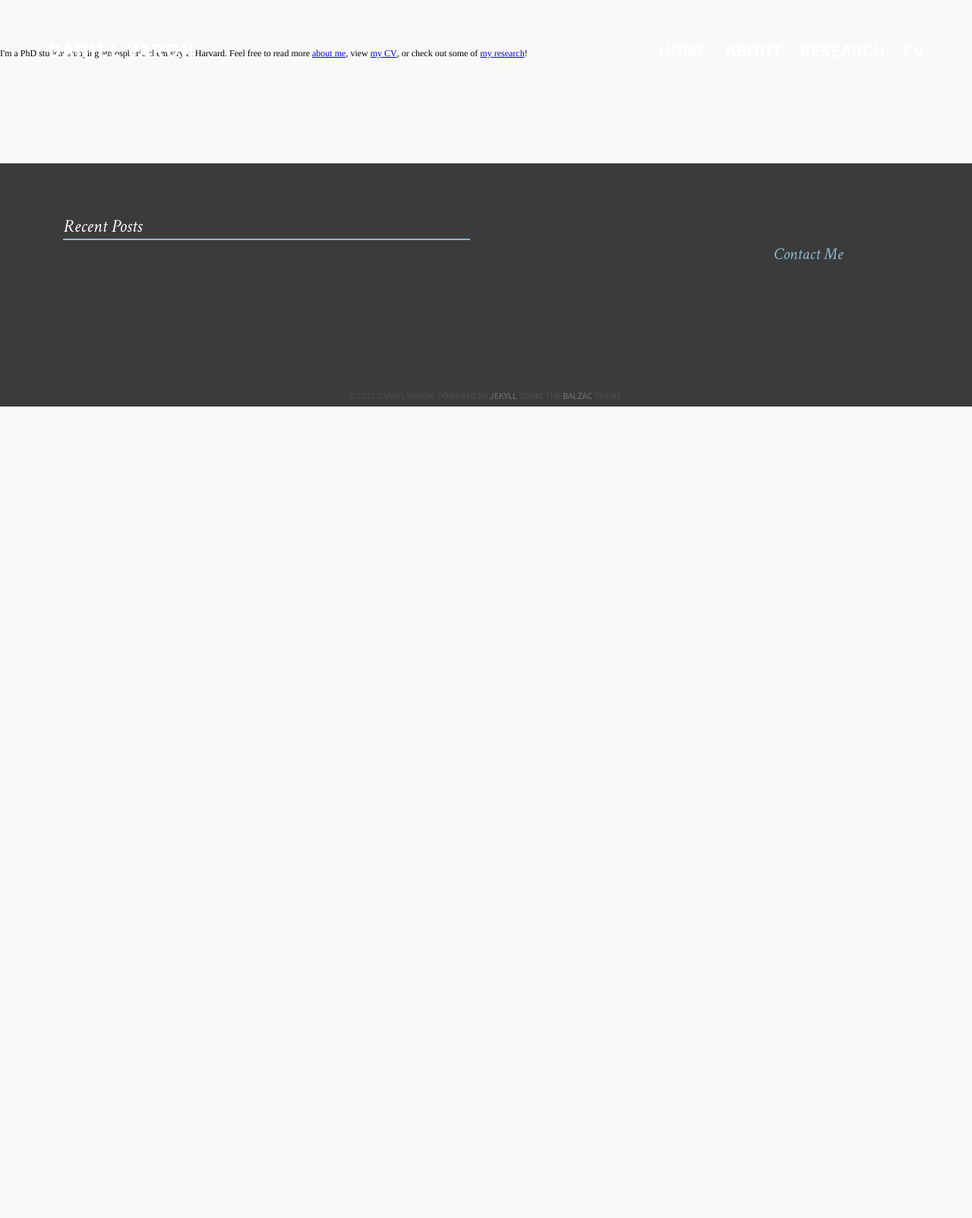
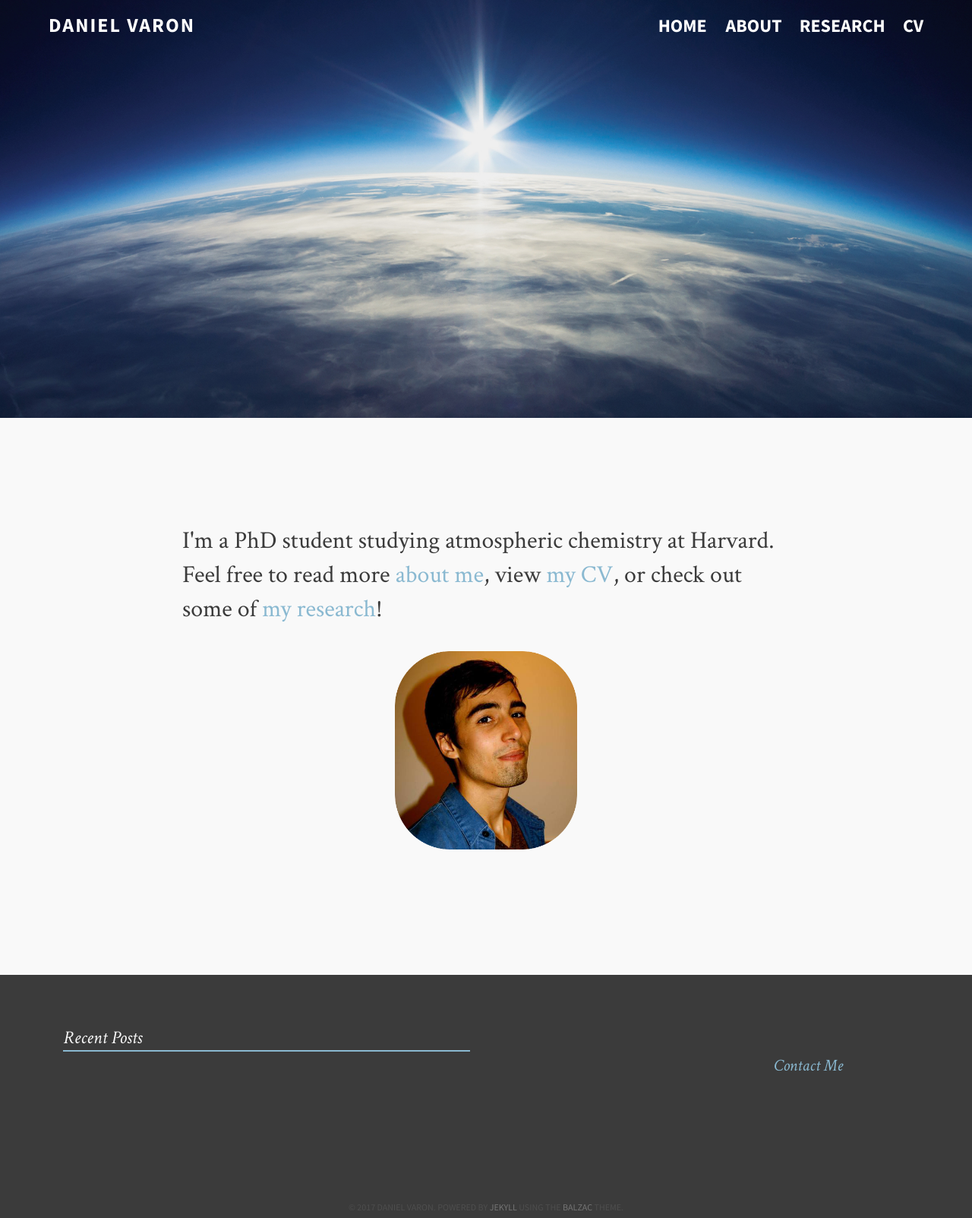
Before and after one commit to djvaron/djvaron.github.io, a Jekyll site: the page built from index.md, in a window 1280 px wide. Shown: the whole page at 76% size. Built offline with Jekyll 4.4.1, drawn with Linux system fonts in a browser that asks for light colours; before the commit the page ends 900 px from its top, so only the background shows below that.

Commit message:
trying to fix home

```diff
--- a/_layouts/home.html
+++ b/_layouts/home.html
@@ -1,29 +1,44 @@
-<!DOCTYPE html PUBLIC "-//W3C//DTD HTML 4.01//EN" "http://www.w3.org/TR/html4/strict.dtd">
-<html>
-<head>
-  <meta http-equiv="Content-Type" content="text/html; charset=utf-8">
-  <meta http-equiv="Content-Style-Type" content="text/css">
-  <title></title>
-  <meta name="Generator" content="Cocoa HTML Writer">
-  <meta name="CocoaVersion" content="1404.47">
-  <style type="text/css">
-    p.p1 {margin: 0.0px 0.0px 0.0px 0.0px; line-height: 14.0px; font: 12.0px Times; color: #000000; -webkit-text-stroke: #000000}
-    p.p2 {margin: 0.0px 0.0px 0.0px 0.0px; line-height: 14.0px; font: 12.0px Times; color: #000000; -webkit-text-stroke: #000000; min-height: 14.0px}
-    p.p3 {margin: 0.0px 0.0px 12.0px 0.0px; line-height: 14.0px; font: 12.0px Times; color: #000000; -webkit-text-stroke: #000000}
-    p.p4 {margin: 0.0px 0.0px 0.0px 0.0px; text-align: center; line-height: 14.0px; font: 12.0px Times; color: #000000; -webkit-text-stroke: #000000}
-    span.s1 {font-kerning: none}
-    span.s2 {text-decoration: underline ; font-kerning: none; color: #0000ee; -webkit-text-stroke: 0px #0000ee}
-  </style>
-</head>
-<body>
-<p class="p1"><span class="s1">{% include head.html %}</span></p>
-<p class="p2"><span class="s1"></span><br></p>
-<p class="p2"><span class="s1"></span><br></p>
-<p class="p3"><span class="s1">I'm a PhD student studying atmospheric chemistry at Harvard. Feel free to read more <a href="file:///Users/danielvaron/Website/ardwwa.github.io/_layouts/%7B%7B%20site.url%20%7D%7D/about"><span class="s2">about me</span></a>, view <a href="file:///Users/danielvaron/Website/ardwwa.github.io/_layouts/%7B%7B%20site.url%20%7D%7D/cv.pdf"><span class="s2">my CV</span></a>, or check out some of <a href="file:///Users/danielvaron/Website/ardwwa.github.io/_layouts/%7B%7B%20site.url%20%7D%7D/research"><span class="s2">my research</span></a>!</span></p>
-<p class="p4"><span class="s1"></span></p>
-<p class="p2"><span class="s1"></span><br></p>
-<p class="p2"><span class="s1"></span><br></p>
-<p class="p2"><span class="s1"></span><br></p>
-<p class="p1"><span class="s1">{% include footer.html %}<span class="Apple-converted-space"> </span></span></p>
-</body>
-</html>
+{% include head.html %}
+
+
+
+<section class="article">
+
+  <div class="overlay overlay-lighter"></div>
+  <div class="featured-image" style="background-image: url({{ site.url }}/images/atmosphere4.jpg)"></div>
+
+<!-- <span class="banner_h">
+    <img src="images/atmosphere.jpg" alt="banner" />
+        <style>
+        * {margin:0; padding: 0;}
+        .banner_h {display: block; width: 100%;}
+        .banner_h img {width:100%}
+        </style>
+</span> -->
+
+    <div id='bump'>
+       <!-- <section class="article"> -->
+          <article class="archive-wrap">
+            <p class="intro">I'm a PhD student studying atmospheric chemistry at Harvard. Feel free to read more <a href="{{ site.url }}/about">about me</a>, view <a href="{{ site.url }}/cv.pdf">my CV</a>, or check out some of <a href="{{ site.url }}/research">my research</a>!</p>
+            <figure><center><img src="/images/me.png" width="30%" height="30%" /></center></figure>
+            <br>
+            <br>
+            <br>
+<!--              <ol class="post-list">
+                 <lh><h2><span class="bb">Recent Posts</span></h2></lh>
+                  {% for post in site.posts %}
+                  <li>
+                    <div class="deets" itemscope itemtype="http://schema.org/BlogPosting" itemprop="blogPost">
+                        <h1><a href="{{ site.url }}{{ post.url }}">{{ post.title }}</a></h1>
+                        <p class="date"><time datetime="{{ post.date | date_to_xmlschema }}" itemprop="datePublished">{{ post.date | date: "%B %d, %Y" }}</time></p>
+                        <p class="">{% if post.description %}{{ post.description  | strip_html | strip_newlines | truncate: 120 }}{% else %}{{ post.content | strip_html | strip_newlines | truncate: 120 }}{% endif %}</p>
+                    </div>
+                  </li>
+                  {% endfor %}
+              </ol>                -->
+          </article>
+        </section>
+    </div>
+
+
+{% include footer.html %}
```
